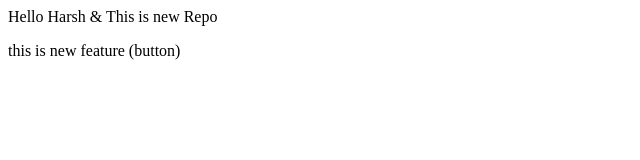
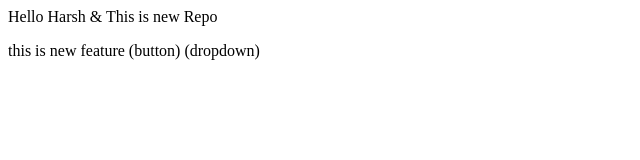
Before and after one commit to HarshvijayKambli/local-repo, a plain HTML site: page index.html in a window 1280 px wide. Shown: the full height of the page, 0-640 px from the left. Drawn offline with Linux system fonts and the light colour scheme.

Commit message:
Added new dropdown

```diff
--- a/index.html
+++ b/index.html
@@ -1,2 +1,2 @@
 <p> Hello Harsh & This is new Repo </p>
-<p> this is new feature (button)</p>
+<p> this is new feature (button)  (dropdown)</p>
```
